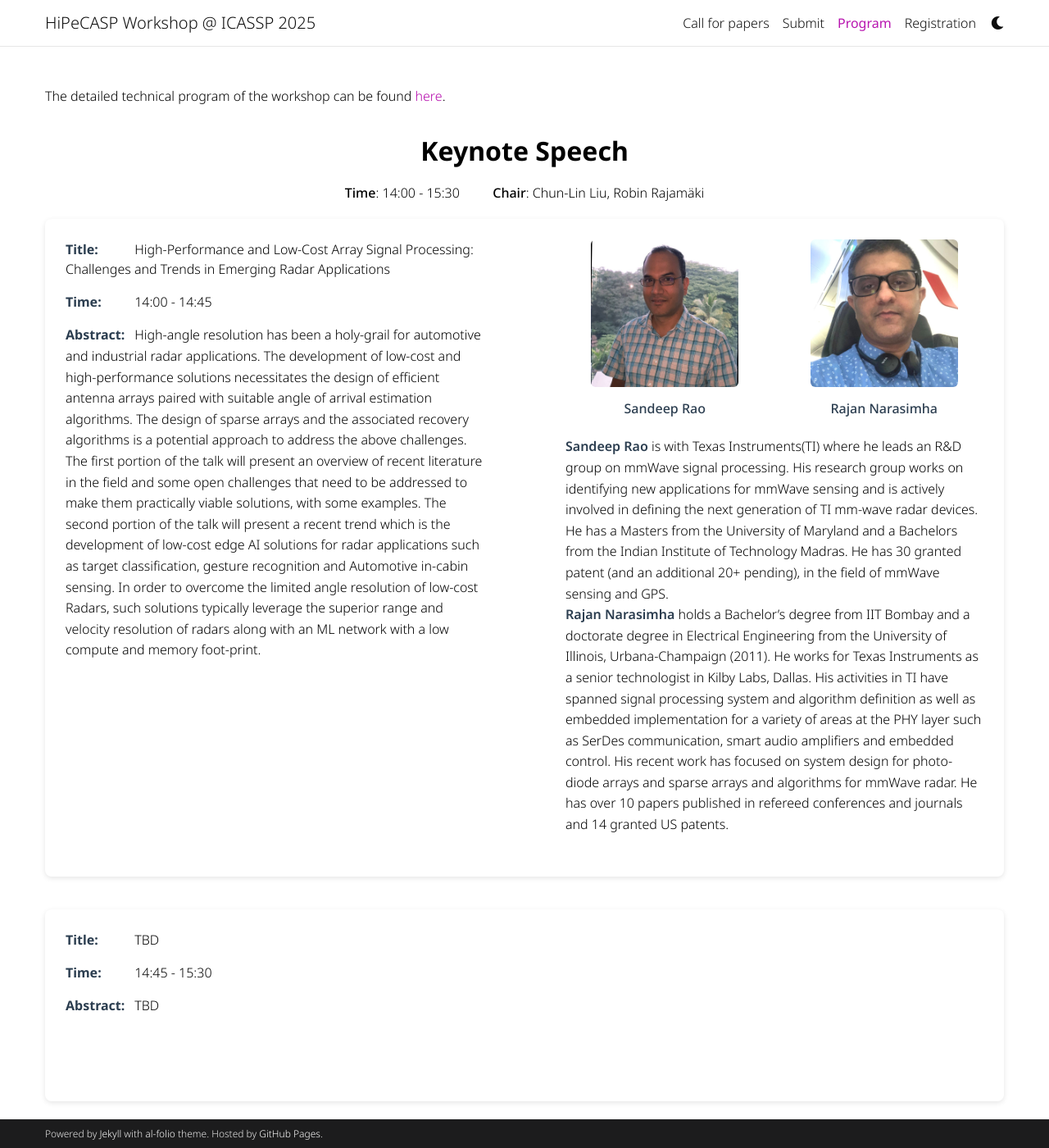
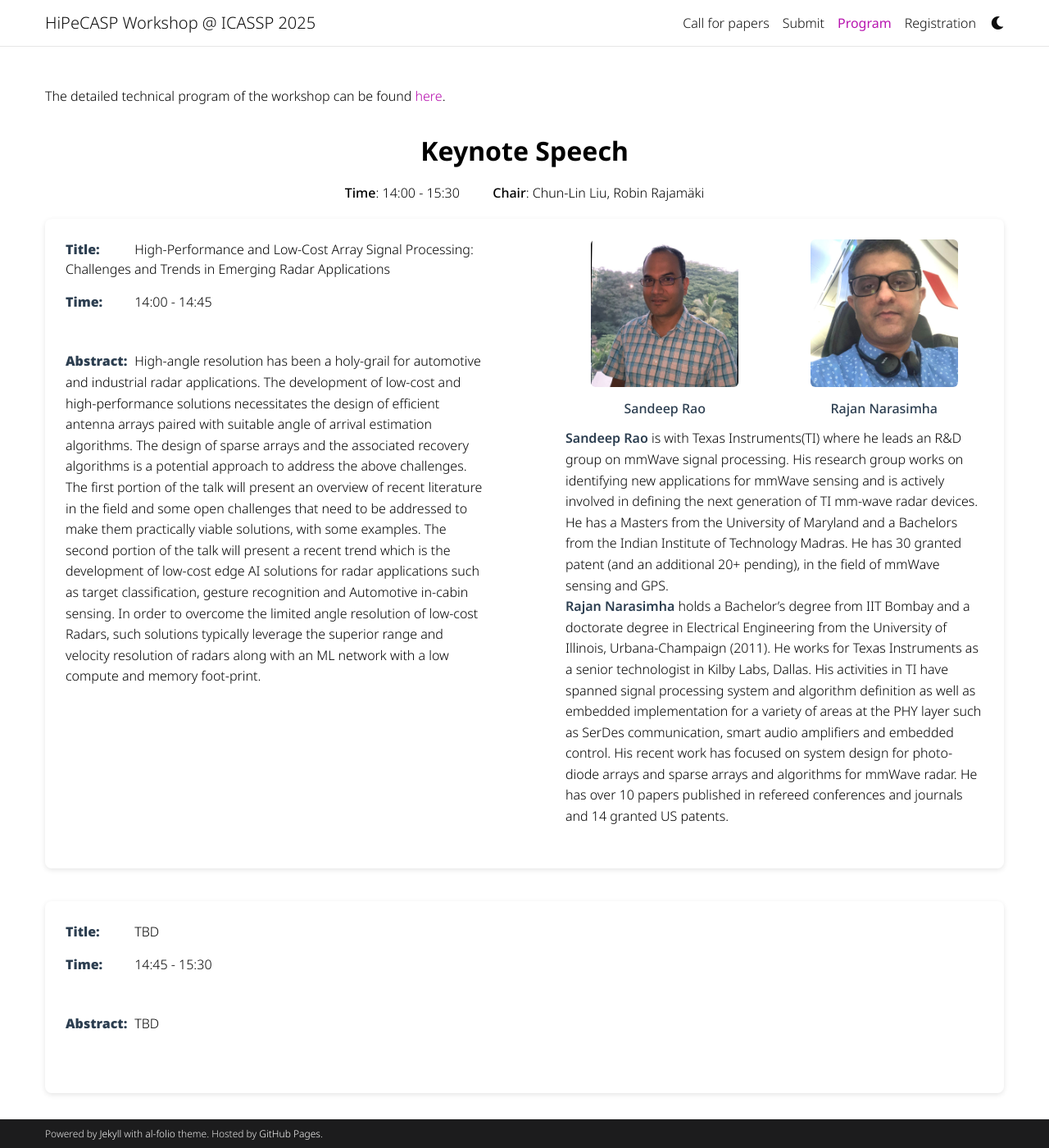
Before and after one commit to signal-process/signal-process.github.io, a Jekyll site: the page built from _pages/program.md, in a window 1280 px wide and 1400 px high. Shown: the whole window at 82% size. Built offline with Jekyll 4.4.1, drawn with Linux system fonts in a browser that asks for light colours; comment, search, counter and statistics services are not loaded; a style sheet for code colours, icons or effects is not loaded.

Commit message:
Update speakers.html

```diff
--- a/_includes/speakers.html
+++ b/_includes/speakers.html
@@ -26,7 +26,7 @@
       padding-left: 30px;
       display: flex;
       flex-direction: column;
-      gap: 15px;
+      gap: 5px;
     }
 
     .speaker-images {
@@ -61,7 +61,7 @@
     }
 
     .info-label {
-      font-weight: 700;
+      font-weight: 900;
       color: #2c3e50;
       min-width: 80px;
       display: inline-block;
@@ -145,7 +145,7 @@
           {{ talk.time }}
         </p>
         {% endif %}
-
+        <div style="height: 2rem;"></div>
         {% if talk.abstract %}
         <div class="speaker-abstract">
           <span class="info-label">Abstract:</span>
```
